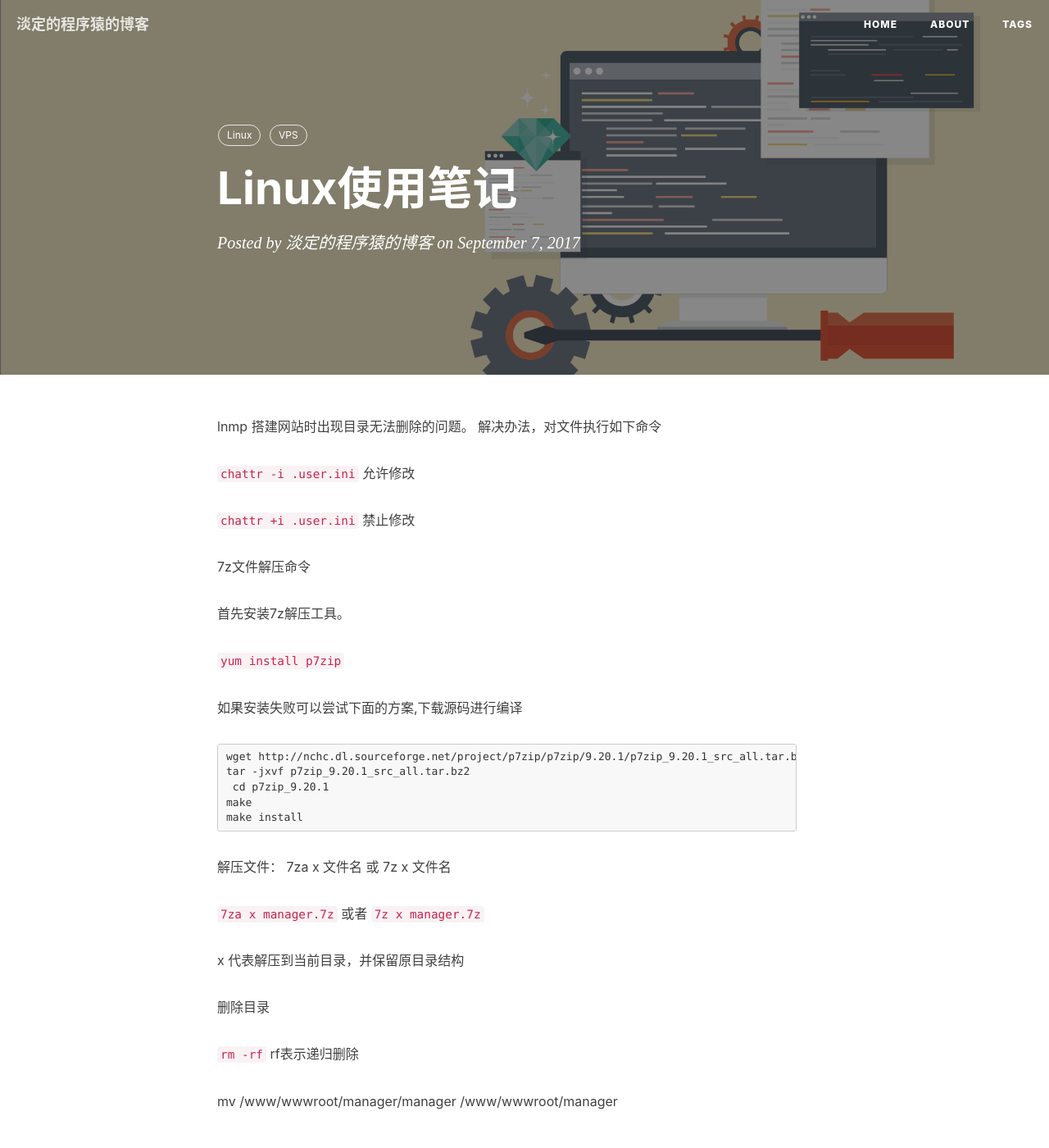
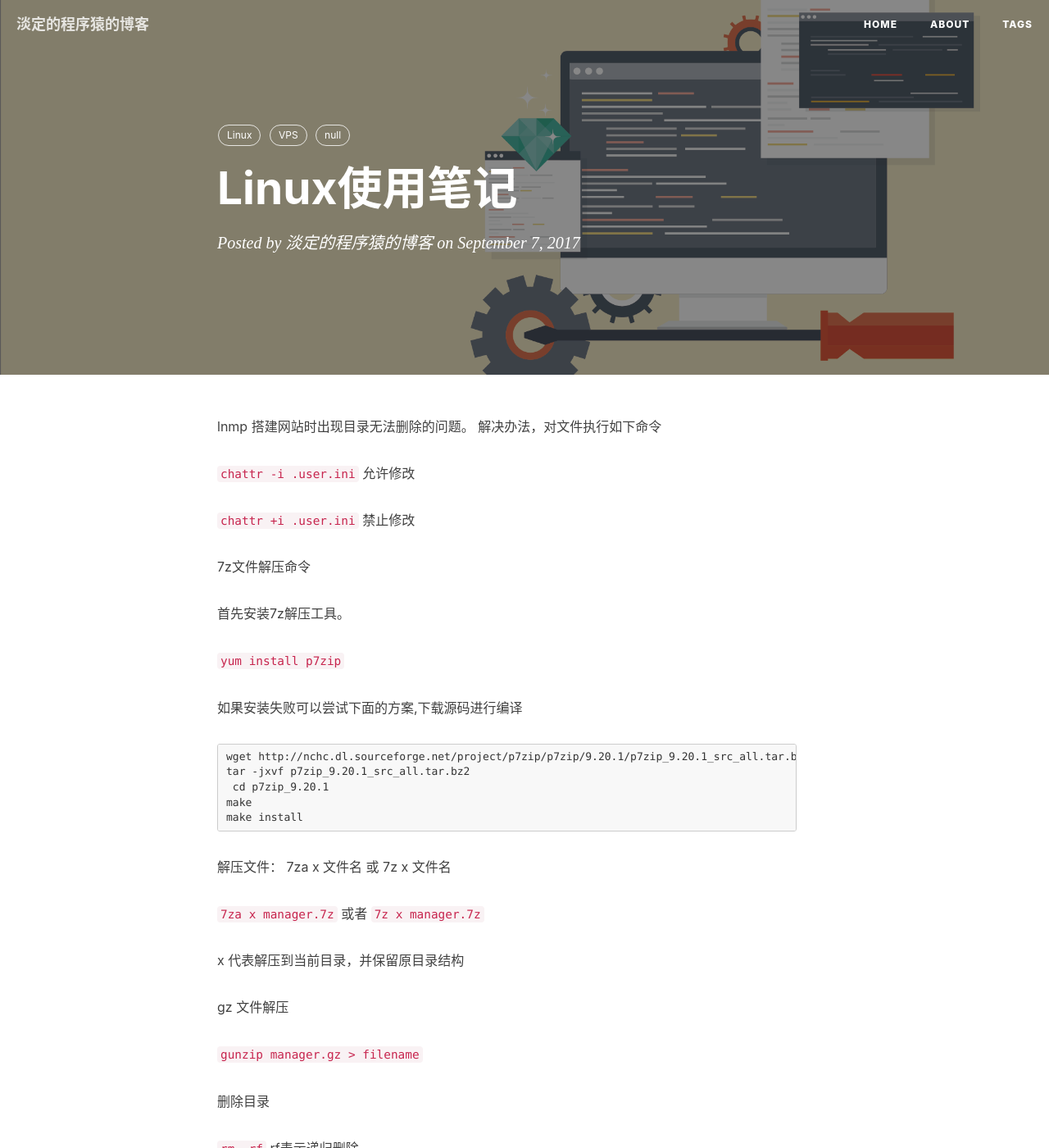
Before and after one commit to 976112643/976112643.github.io, a Jekyll site: the page built from _posts/2017-9-7-the-post-1686.md, in a window 1280 px wide and 1400 px high. Shown: the whole window at 82% size. Built offline with Jekyll 4.4.1, drawn with Linux system fonts in a browser that asks for light colours; nearby versions of some CDN libraries; comment, search, counter and statistics services are not loaded.

Commit message:
update from Jekyller

```diff
--- a/_posts/2017-9-7-the-post-1686.md
+++ b/_posts/2017-9-7-the-post-1686.md
@@ -4,18 +4,19 @@ categories:
 tags:
   - Linux
   - VPS
-  -
+  - 'null'
 comment:
 info: VPS
 date: '2017-9-7'
 type: post
 layout: post
 published: true
-sha: ec9bed10a639f08e440c79dc2e060e5f54ecede3
+sha: 95adf79f0d11cec7cabe0474a298c20ffcc2409e
 slug: the-post-1686
 title: Linux使用笔记
 
 ---
+
 lnmp 搭建网站时出现目录无法删除的问题。
 解决办法，对文件执行如下命令
 
@@ -45,6 +46,9 @@ make install
 
 x 代表解压到当前目录，并保留原目录结构
 
+gz 文件解压
+
+`gunzip  manager.gz > filename`
 
 
 删除目录
```
